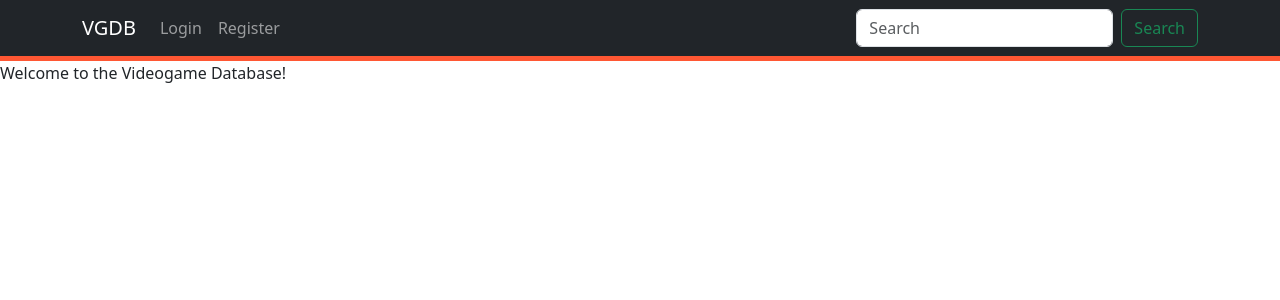
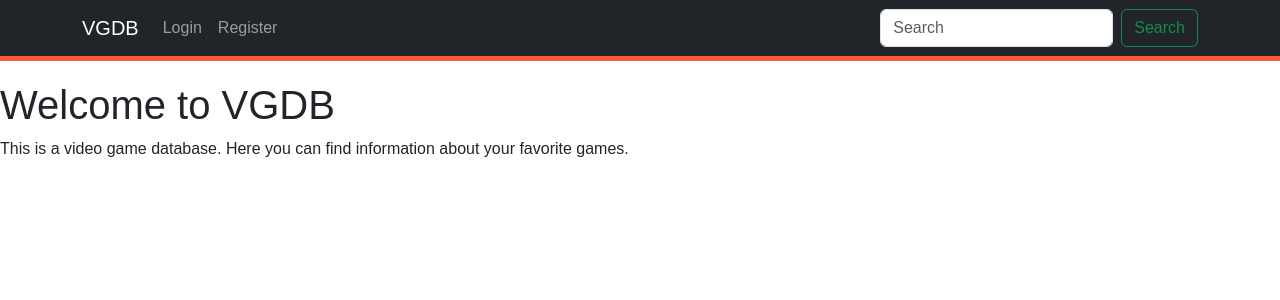
Before and after one commit to nagmil2077/videogame-database, a React (Create React App) app in the folder frontend/: page / in a window 1280 px wide. Shown: the top 300 px of the page. Built offline with nearby package versions, Linux system fonts and the light colour scheme.

Commit message:
Modify Header.css and main page test text

```diff
--- a/frontend/src/Pages/Header/Header.css
+++ b/frontend/src/Pages/Header/Header.css
@@ -1,3 +1,8 @@
 .navbar-custom {
+    margin-bottom: 20px;
     border-bottom: 5px solid #ff5733;
 }
+
+.Header {
+    font-family: Arial, sans-serif;
+}
--- a/frontend/src/Pages/MainPage.jsx
+++ b/frontend/src/Pages/MainPage.jsx
@@ -1,8 +1,11 @@
+import React from 'react';
+
 const MainPage = () => {
 
     return (
-        <div>
-            Welcome to the Videogame Database!
+        <div className="MainPage">
+            <h1>Welcome to VGDB</h1>
+            <p>This is a video game database. Here you can find information about your favorite games.</p>
         </div>
     )
 }
--- a/frontend/src/index.js
+++ b/frontend/src/index.js
@@ -1,7 +1,7 @@
 import React from 'react';
 import ReactDOM from 'react-dom/client';
+import 'bootstrap/dist/css/bootstrap.min.css';
 import './index.css';
-import 'bootstrap/dist/css/bootstrap.min.css';
 import {createBrowserRouter, RouterProvider} from 'react-router-dom';
 import reportWebVitals from './reportWebVitals';
 
```
